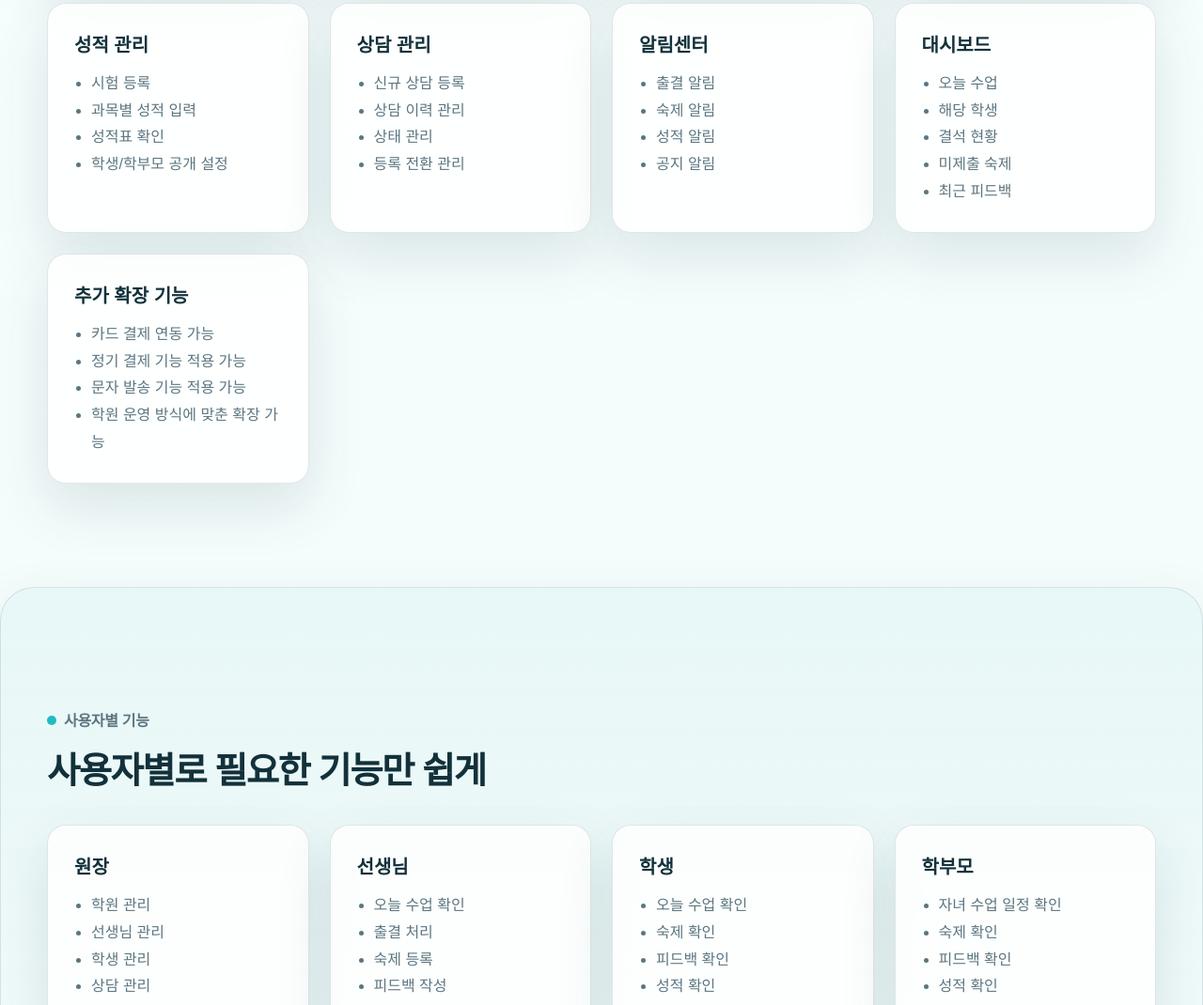
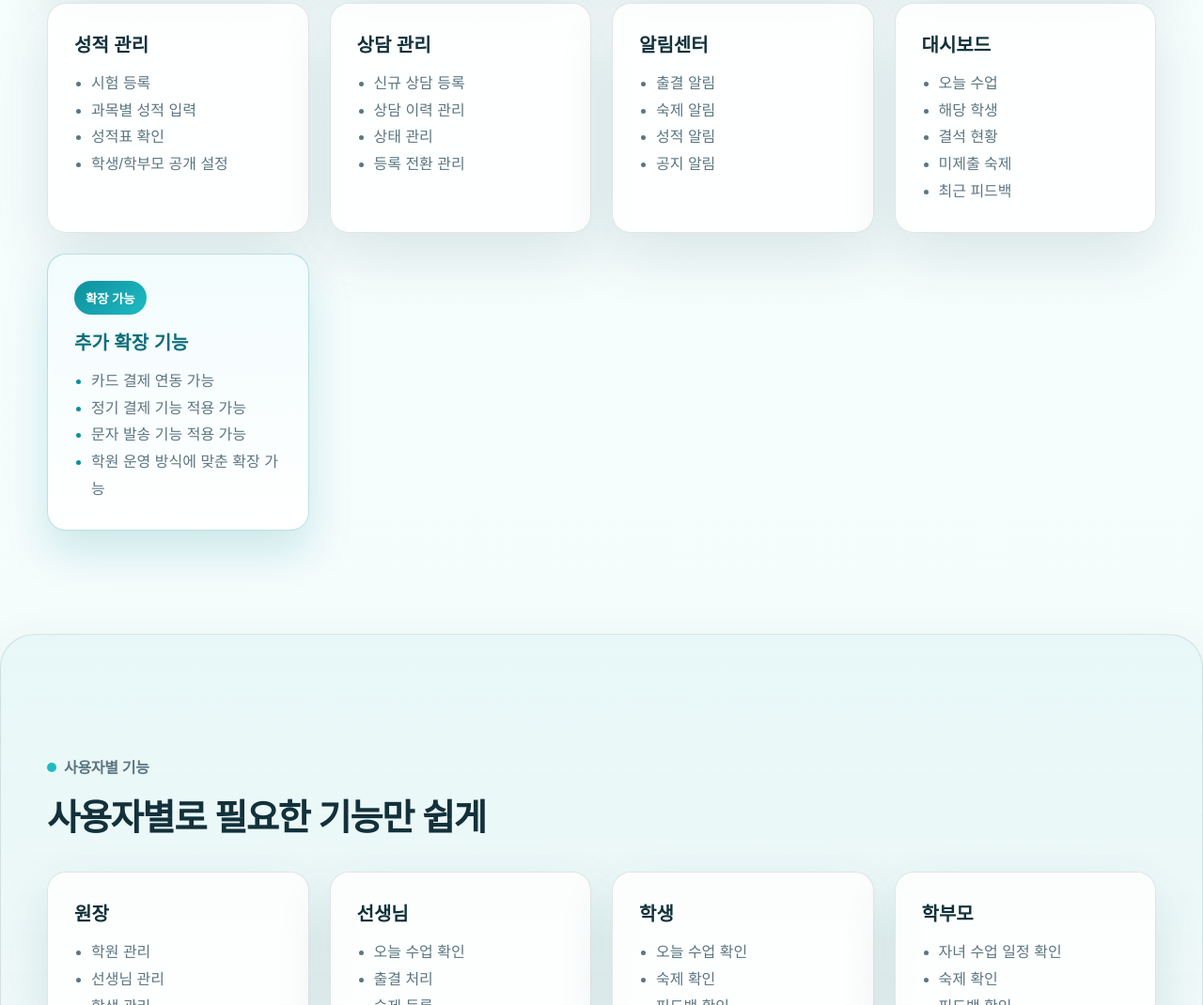
Before and after one commit to anjw999-Caley/tudy-company, a website built with Vite: page index.html in a window 1280 px wide. Shown: the part 2460-3530 px from the top of the page at 94% size. Built offline with nearby package versions, Linux system fonts and the light colour scheme; a web font is replaced by a local one.

Commit message:
기능안내추가2

```diff
--- a/index.html
+++ b/index.html
@@ -232,7 +232,8 @@
                 <li>최근 피드백</li>
               </ul>
             </article>
-            <article class="feature-card">
+            <article class="feature-card feature-card-highlight">
+              <span class="feature-highlight-badge">확장 가능</span>
               <h3>추가 확장 기능</h3>
               <ul>
                 <li>카드 결제 연동 가능</li>
--- a/styles.css
+++ b/styles.css
@@ -467,6 +467,34 @@ textarea {
   font-size: 1.25rem;
 }
 
+.feature-card-highlight {
+  position: relative;
+  background: linear-gradient(180deg, #f2fcfd, #ffffff);
+  border-color: rgba(13, 143, 157, 0.28);
+  box-shadow: 0 22px 46px rgba(13, 143, 157, 0.18);
+}
+
+.feature-highlight-badge {
+  display: inline-flex;
+  align-items: center;
+  margin-bottom: 14px;
+  padding: 8px 12px;
+  border-radius: 999px;
+  background: linear-gradient(135deg, var(--primary), var(--accent));
+  color: #fff;
+  font-size: 0.84rem;
+  font-weight: 800;
+  letter-spacing: -0.01em;
+}
+
+.feature-card-highlight h3 {
+  color: var(--primary-strong);
+}
+
+.feature-card-highlight ul li::marker {
+  color: var(--primary);
+}
+
 .reason-card {
   display: flex;
   align-items: center;
```
Also changed, not shown: dist/assets/index-BENfQrOo.js (renamed from dist/assets/index-H66Kl72J.js), dist/assets/index-CHJvadmn.css (deleted), dist/assets/index-DM11xDSd.css (added), dist/index.html.
